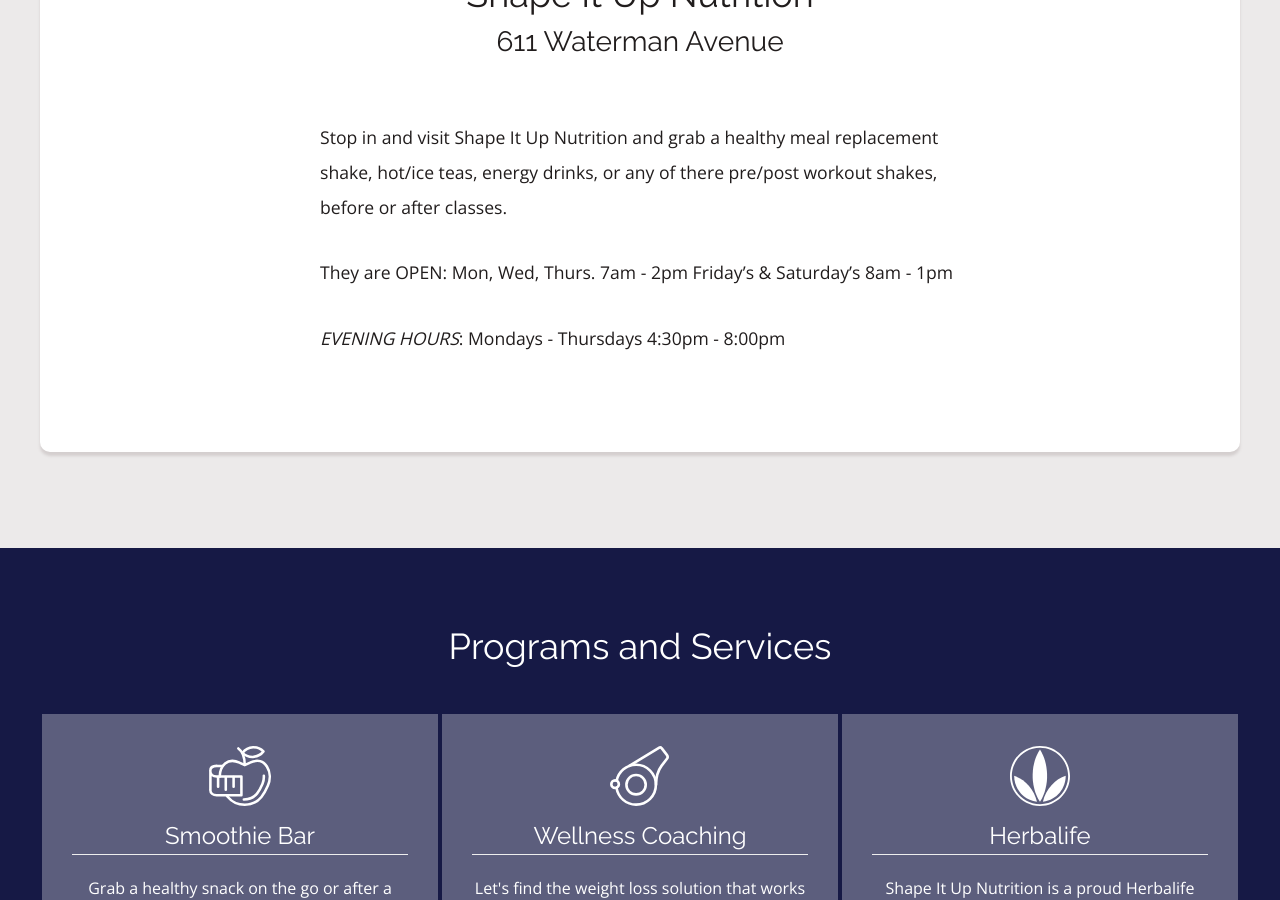
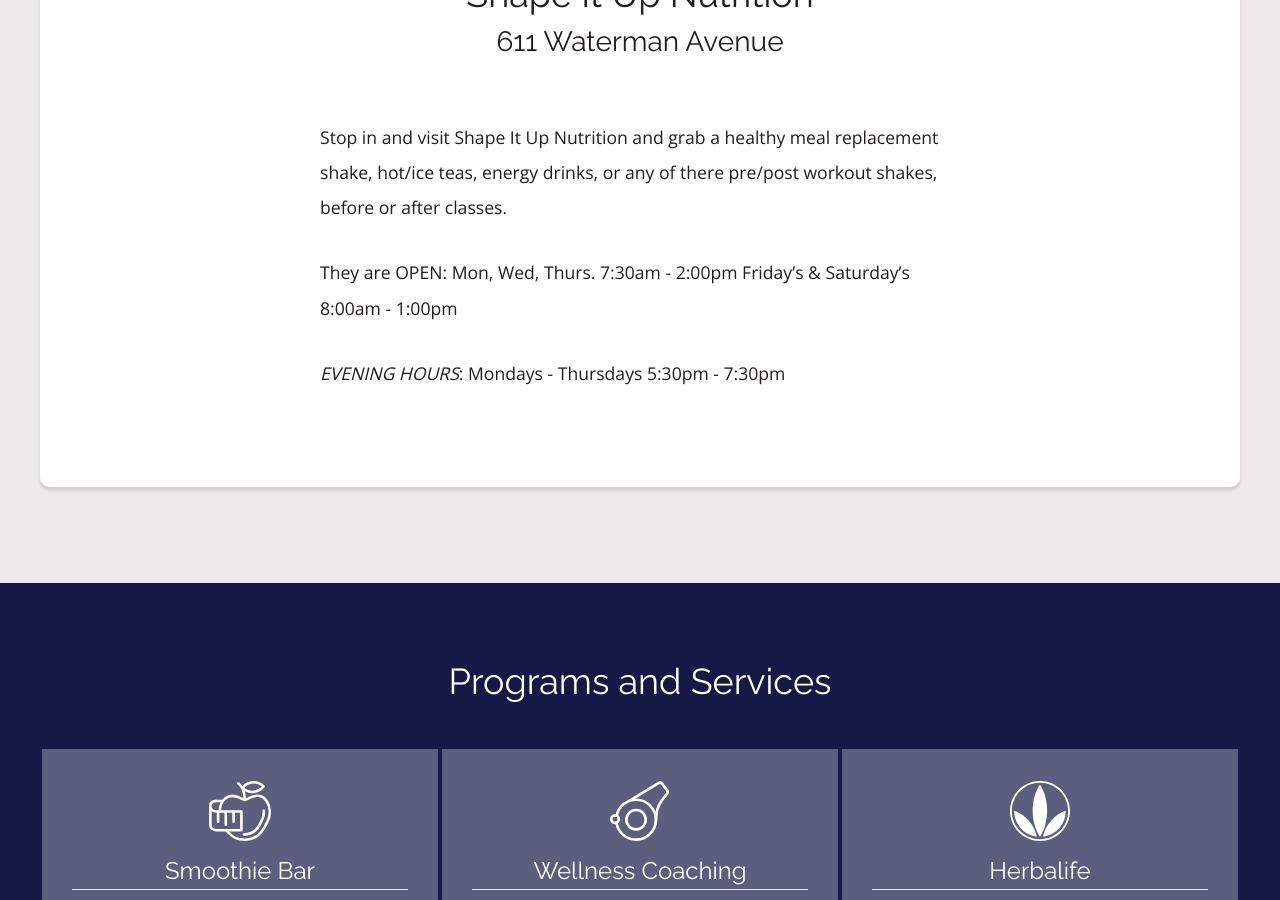
Before and after one commit to rwstone/shapeitup, a Jekyll site: the page built from nutrition/index.md, in a window 1280 px wide and 900 px high, scrolled down 662 px. Built offline with Jekyll 4.4.1, drawn with Linux system fonts in a browser that asks for light colours; some web fonts are replaced.

Commit message:
Updated Index

```diff
--- a/nutrition/index.md
+++ b/nutrition/index.md
@@ -42,9 +42,9 @@
 Stop in and visit Shape It Up Nutrition and grab a healthy meal replacement shake, hot/ice teas, energy drinks, or any of there pre/post workout shakes, before or after classes.
 
 They are OPEN:
-Mon, Wed, Thurs. 7am - 2pm
-Friday's & Saturday's 8am - 1pm
+Mon, Wed, Thurs. 7:30am - 2:00pm
+Friday's & Saturday's 8:00am - 1:00pm
 
 *EVENING HOURS*:
 Mondays - Thursdays
-4:30pm - 8:00pm
+5:30pm - 7:30pm
```
